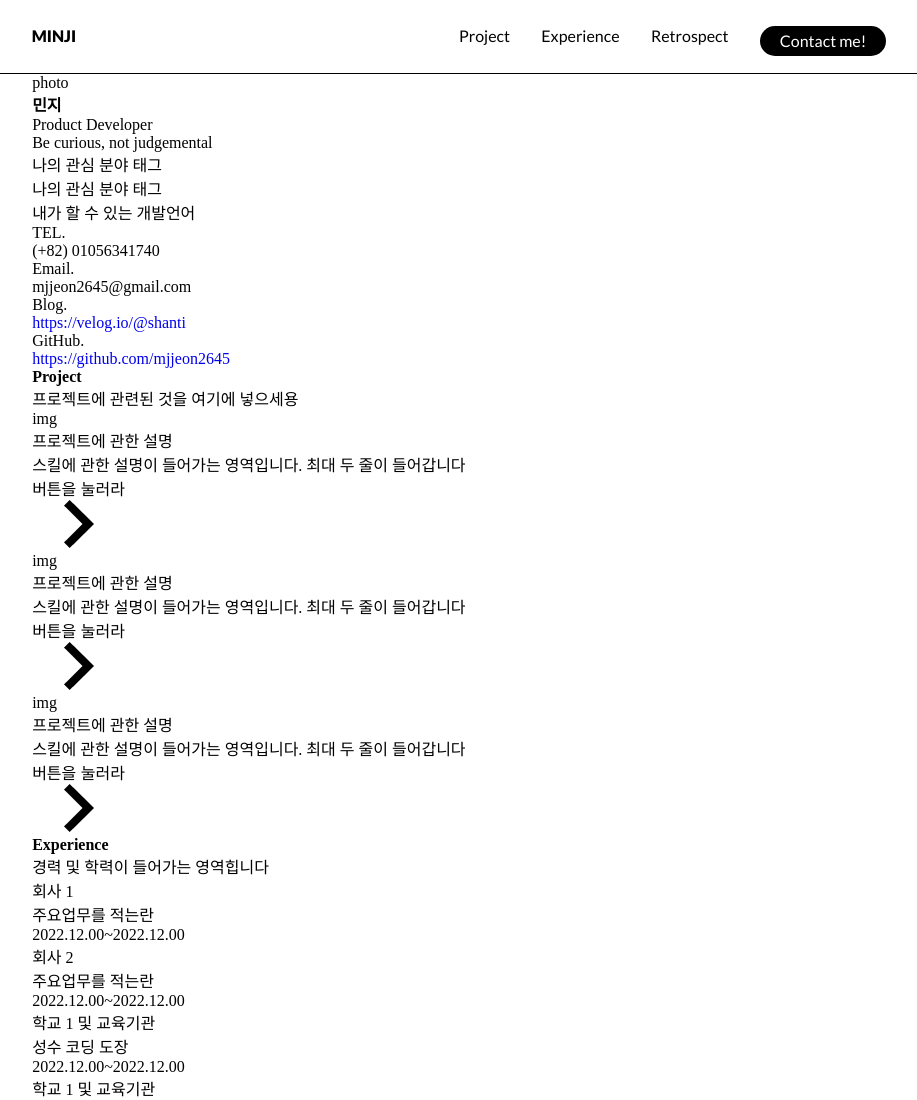
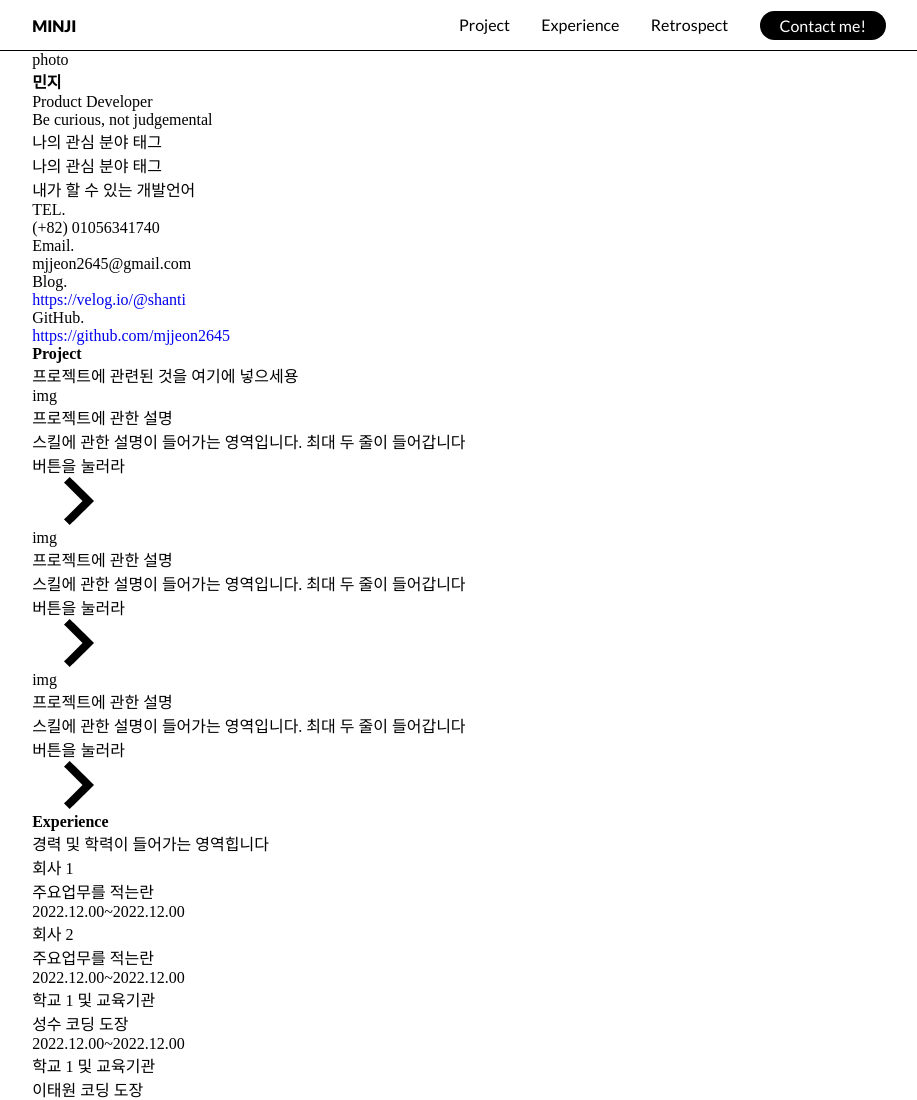
Before and after one commit to mjjeon2645/mjjeon2645.github.io, a plain HTML site: page index.html in a window 1280 px wide. Shown: the top 1100 px of the page, without its empty margins (181-1098 px from the left). Drawn offline with Linux system fonts and the light colour scheme.

Commit message:
상단 헤더 수정
상단 헤더 비뚤어짐 수정함

```diff
--- a/css/header.css
+++ b/css/header.css
@@ -1,13 +1,13 @@
+header {
+    display: flex;
+    border-bottom: 1px solid #000;
+    height: 4vw;
+}
+
 header div {
-    border-bottom: 1px solid #000;
-    padding-top: 26px;
-    padding-bottom: 26px;
-    padding-right: 13.3rem;
-    padding-left: 13.3rem;
     display: flex;
+    align-items: center;
     justify-content: space-between;
-    align-content: center;
-    height: 74px;
 }
 
 header h1 {
@@ -36,13 +36,18 @@ header .menus li a:not(.contact a):active {
     color: #2FBBA0;
 }
 
+header .menus {
+    align-items: center;
+}
+
 header .contact {
     font-family: 'Lato', sans-serif;
     font-weight: 500;
-    line-height: 30px;
     padding-inline: 20px;
     background-color: #000;
     border-radius: 30px;
+    padding-top: 5px;
+    padding-bottom: 5px;
 }
 
 .contact a {
--- a/css/layout.css
+++ b/css/layout.css
@@ -3,7 +3,7 @@ body {
     min-width: 1280px;
 }
 
-article, aside, #sns, footer {
+article, aside, #sns, footer, header div {
     width: 66.7%;
     margin: 0 auto;
 }
```
